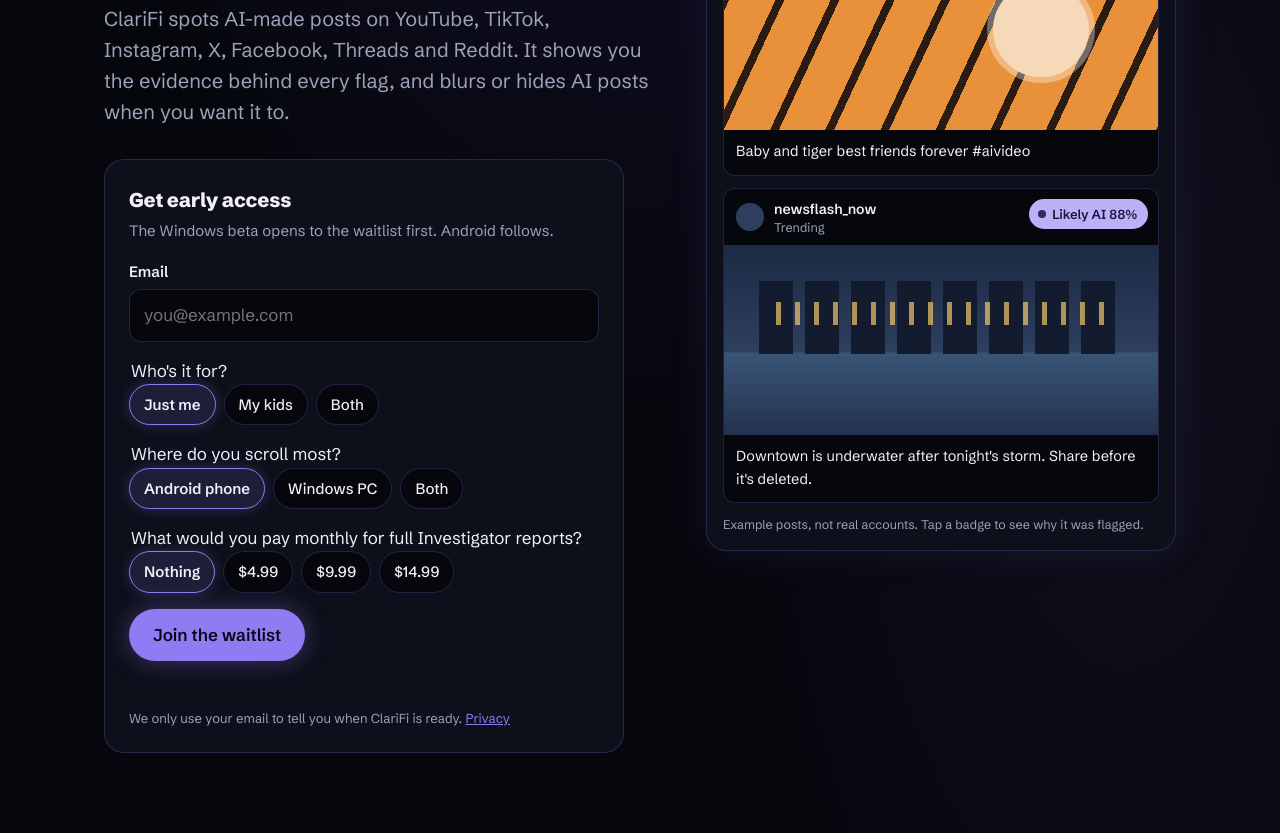
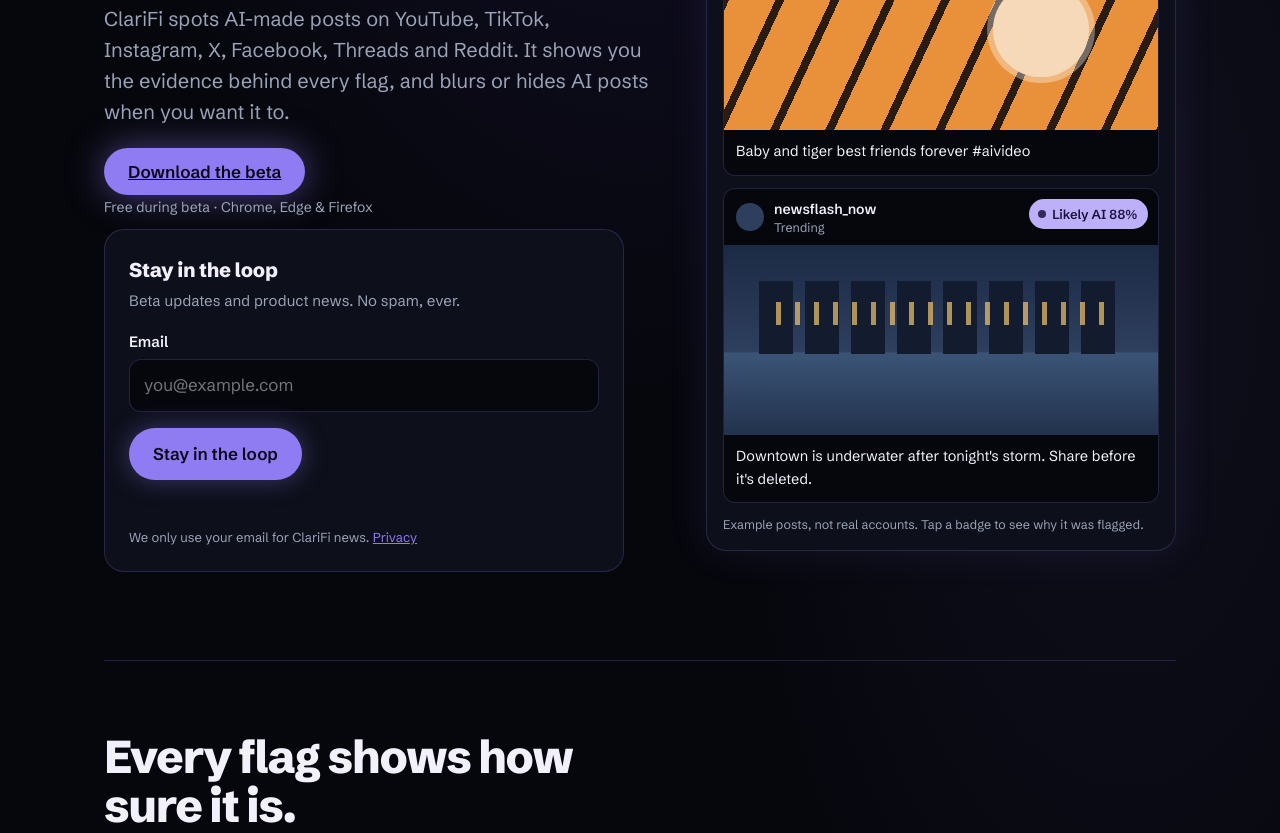
Before and after one commit to To8andbeyond10/utter, a browser extension: page site/index.html in a window 1280 px wide. Shown: the part 675-1508 px from the top of the page. Drawn offline with Linux system fonts and the light colour scheme.

Commit message:
Open beta: ungate the site
- Hero: primary Download the beta CTA (GitHub release)
- Waitlist form -> slim Stay in the loop email capture (same endpoint)
- Copy: open-beta language everywhere; pricing tiers untouched

```diff
--- a/site/index.html
+++ b/site/index.html
@@ -6,7 +6,7 @@
 <title>ClariFi — your internet detective</title>
 <meta name="description" content="ClariFi spots AI-made posts on YouTube, TikTok, Instagram, X, Facebook, Threads and Reddit, shows you the evidence, and blurs or hides them if you want.">
 <meta property="og:title" content="ClariFi — your internet detective">
-<meta property="og:description" content="See what's AI on social media, with the evidence. Join the waitlist.">
+<meta property="og:description" content="See what's AI on social media, with the evidence. Download the beta.">
 <meta name="theme-color" content="#06070D">
 <link rel="icon" type="image/png" href="favicon-32.png">
 <link rel="apple-touch-icon" href="apple-touch-icon.png">
@@ -76,6 +76,10 @@ h1 { font-size: clamp(44px, 7vw, 84px); line-height: 0.98; letter-spacing: -0.03
 .eyebrow { box-shadow: inset 0 0 0 1px rgba(143,123,242,.35), 0 0 18px rgba(143,123,242,.18); }
 .btn { box-shadow: 0 0 26px rgba(143,123,242,.38); }
 .btn:hover { filter: brightness(1.1); box-shadow: 0 0 34px rgba(143,123,242,.55); }
+.btn-download { font-size: 19px; padding: 16px 36px; box-shadow: 0 0 36px rgba(143,123,242,.5); }
+.btn-download:hover { box-shadow: 0 0 48px rgba(143,123,242,.7); }
+.hero-cta { margin: 4px 0 10px; }
+.cta-note { font-size: 14px; color: var(--slate); margin: 12px 0 0; }
 .demo { box-shadow: 0 0 40px rgba(143,123,242,.10); }
 .eyebrow { display: inline-flex; align-items: center; gap: 8px; margin: 0 0 20px; padding: 7px 15px 7px 9px; border-radius: 999px; background: var(--teal-glass); color: var(--ink); font-size: 14px; font-weight: 600; }
 .eyebrow img { border-radius: 50%; }
@@ -242,7 +246,7 @@ h2.section { font-size: clamp(30px, 4.2vw, 46px); line-height: 1.05; letter-spac
       <img src="favicon-32.png" width="28" height="28" alt="">
       ClariFi
     </a>
-    <a class="head-link" href="#join">Join the waitlist</a>
+    <a class="head-link" href="https://github.com/To8andbeyond10/utter/releases/download/v0.1.0-beta/clarifi-extension-latest.zip">Download the beta</a>
   </header>
 
   <main id="top">
@@ -252,44 +256,23 @@ h2.section { font-size: clamp(30px, 4.2vw, 46px); line-height: 1.05; letter-spac
         <p class="eyebrow"><img src="favicon-32.png" width="18" height="18" alt=""> Your internet detective</p>
         <h1>Know what's <span class="neon">real</span> in your feed.</h1>
         <p class="lede">ClariFi spots AI-made posts on YouTube, TikTok, Instagram, X, Facebook, Threads and Reddit. It shows you the evidence behind every flag, and blurs or hides AI posts when you want it to.</p>
+        <div class="hero-cta">
+          <a class="btn btn-download" href="https://github.com/To8andbeyond10/utter/releases/download/v0.1.0-beta/clarifi-extension-latest.zip">Download the beta</a>
+          <p class="cta-note">Free during beta &middot; Chrome, Edge &amp; Firefox</p>
+        </div>
       </div>
 
         <form class="signup" id="join" data-endpoint="/api/waitlist" novalidate>
-          <h2>Get early access</h2>
-          <p class="hint">The Windows beta opens to the waitlist first. Android follows.</p>
+          <h2>Stay in the loop</h2>
+          <p class="hint">Beta updates and product news. No spam, ever.</p>
           <div class="field">
             <label for="email">Email</label>
             <input id="email" name="email" type="email" autocomplete="email" required placeholder="you@example.com">
           </div>
-          <fieldset>
-            <legend>Who's it for?</legend>
-            <div class="chips">
-              <label><input type="radio" name="audience" value="me" checked><span>Just me</span></label>
-              <label><input type="radio" name="audience" value="kids"><span>My kids</span></label>
-              <label><input type="radio" name="audience" value="both"><span>Both</span></label>
-            </div>
-          </fieldset>
-          <fieldset>
-            <legend>Where do you scroll most?</legend>
-            <div class="chips">
-              <label><input type="radio" name="device" value="android" checked><span>Android phone</span></label>
-              <label><input type="radio" name="device" value="windows"><span>Windows PC</span></label>
-              <label><input type="radio" name="device" value="both"><span>Both</span></label>
-            </div>
-          </fieldset>
-          <fieldset>
-            <legend>What would you pay monthly for full Investigator reports?</legend>
-            <div class="chips">
-              <label><input type="radio" name="price" value="0" checked><span>Nothing</span></label>
-              <label><input type="radio" name="price" value="4.99"><span>$4.99</span></label>
-              <label><input type="radio" name="price" value="9.99"><span>$9.99</span></label>
-              <label><input type="radio" name="price" value="14.99"><span>$14.99</span></label>
-            </div>
-          </fieldset>
           <div class="trap" aria-hidden="true"><label for="company">Company</label><input id="company" name="company" tabindex="-1" autocomplete="off"></div>
-          <button class="btn" type="submit">Join the waitlist</button>
+          <button class="btn" type="submit">Stay in the loop</button>
           <p class="form-status" id="form-status" role="status" aria-live="polite"></p>
-          <p class="fine">We only use your email to tell you when ClariFi is ready. <a href="/privacy">Privacy</a></p>
+          <p class="fine">We only use your email for ClariFi news. <a href="/privacy">Privacy</a></p>
         </form>
 
       <div class="demo" id="demo" aria-label="Interactive example of ClariFi">
@@ -396,7 +379,7 @@ h2.section { font-size: clamp(30px, 4.2vw, 46px); line-height: 1.05; letter-spac
 
     <section class="block" aria-labelledby="plans-h">
       <h2 class="section" id="plans-h">Free to start. More when you want it.</h2>
-      <p class="section-lede">Waitlist members get launch pricing.</p>
+      <p class="section-lede">Beta members get launch pricing.</p>
       <div class="plans">
         <div class="plan"><h3>Free</h3><p><span class="who">For anyone curious.</span> Badges and hover cards that explain what's AI, using platform labels, Content Credentials and creator disclosures.</p></div>
         <div class="plan"><h3>Plus</h3><p><span class="who">For a cleaner feed.</span> Warn and Block levels, detector models, your own account rules, and the same settings on every device.</p></div>
@@ -417,7 +400,7 @@ h2.section { font-size: clamp(30px, 4.2vw, 46px); line-height: 1.05; letter-spac
 
     <section class="closer">
       <h2>See your feed clearly.</h2>
-      <a class="btn" href="#join" style="display:inline-block;text-decoration:none">Join the waitlist</a>
+      <a class="btn" href="https://github.com/To8andbeyond10/utter/releases/download/v0.1.0-beta/clarifi-extension-latest.zip" style="display:inline-block;text-decoration:none">Download the beta</a>
     </section>
   </main>
 
@@ -525,7 +508,7 @@ h2.section { font-size: clamp(30px, 4.2vw, 46px); line-height: 1.05; letter-spac
     }, { threshold: 0.4 }).observe(demo);
   }
 
-  // Waitlist
+  // Stay in the loop
   var form = document.getElementById('join');
   var status = document.getElementById('form-status');
   form.addEventListener('submit', function (e) {
@@ -541,7 +524,7 @@ h2.section { font-size: clamp(30px, 4.2vw, 46px); line-height: 1.05; letter-spac
     var endpoint = form.dataset.endpoint;
     if (!endpoint) {
       status.className = 'form-status ok';
-      status.textContent = 'This is a preview. The waitlist starts saving signups once the site is live.';
+      status.textContent = 'This is a preview. Email capture starts working once the site is live.';
       return;
     }
     var btn = form.querySelector('button[type="submit"]');
@@ -552,22 +535,19 @@ h2.section { font-size: clamp(30px, 4.2vw, 46px); line-height: 1.05; letter-spac
       headers: { 'Content-Type': 'application/json' },
       body: JSON.stringify({
         email: email,
-        audience: form.audience.value,
-        device: form.device.value,
-        price: form.price.value,
         company: form.company.value
       })
     }).then(function (r) {
       if (!r.ok) throw new Error(String(r.status));
       form.reset();
       status.className = 'form-status ok';
-      status.textContent = "You're on the list. We'll email you when the Windows beta opens.";
+      status.textContent = "You're in the loop. Now go download the beta above.";
     }).catch(function () {
       status.className = 'form-status err';
       status.textContent = "Couldn't save your spot. Check your connection and try again.";
     }).finally(function () {
       btn.disabled = false;
-      btn.textContent = 'Join the waitlist';
+      btn.textContent = 'Stay in the loop';
     });
   });
 })();
```
